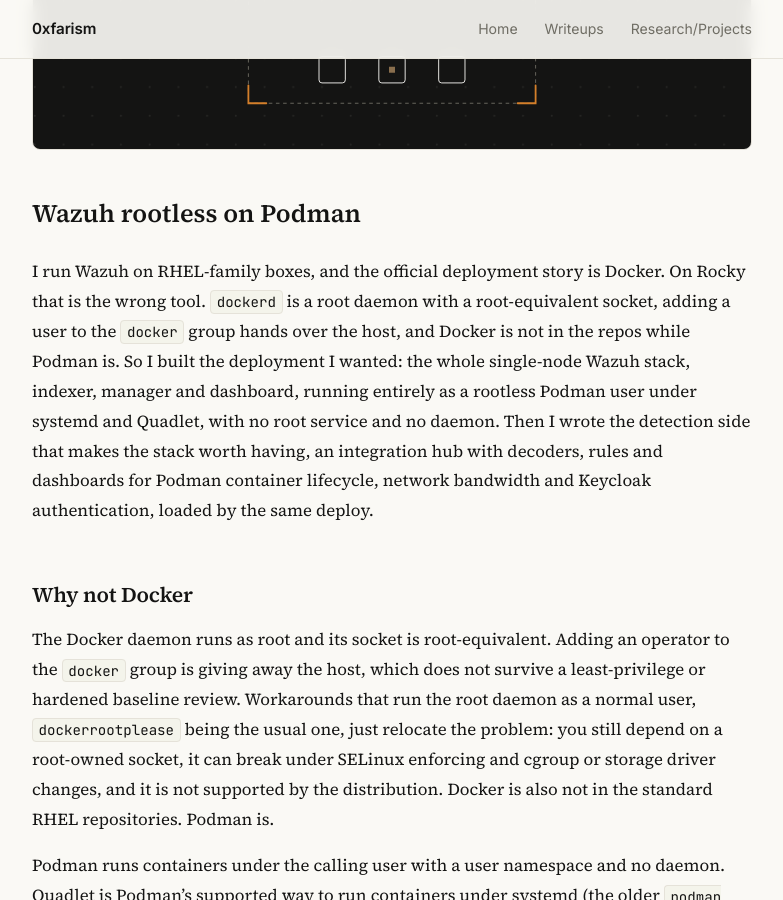
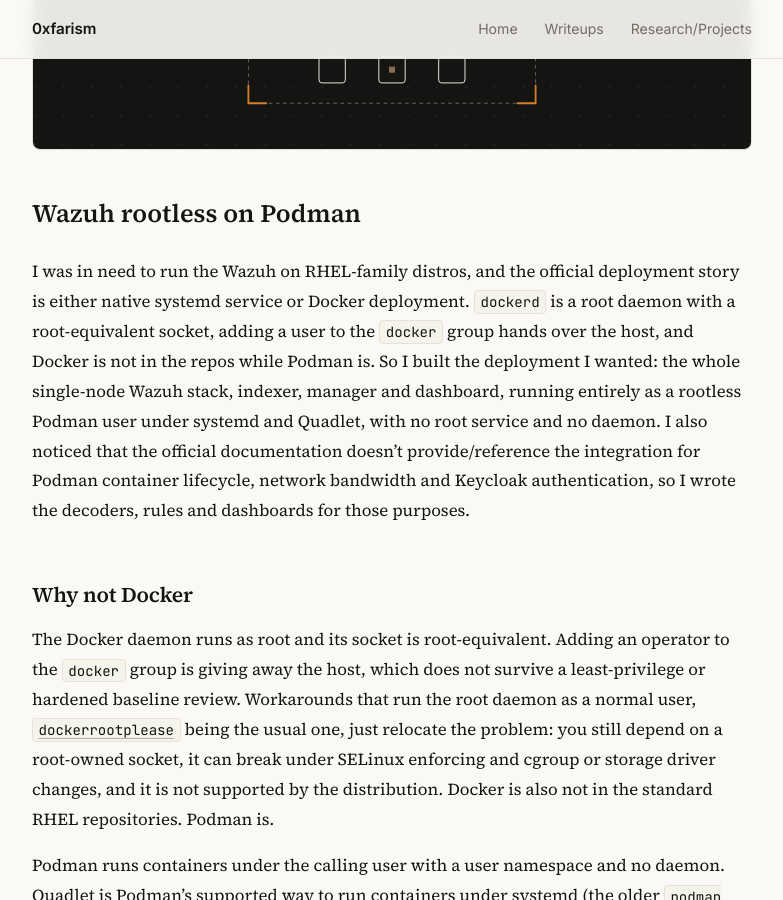
Before and after one commit to fmujcinagic/fmujcinagic.github.io, a Jekyll site: the page built from _articles/wazuh-rootless-podman.md, in a window 1280 px wide and 900 px high, scrolled down 413 px. Shown: the whole window, without its empty margins (248-1031 px from the left). Built offline with Jekyll 4.4.1, drawn with Linux system fonts in a browser that asks for light colours.

Commit message:
fix: post

```diff
--- a/_articles/wazuh-rootless-podman.md
+++ b/_articles/wazuh-rootless-podman.md
@@ -19,11 +19,11 @@
 
 # Wazuh rootless on Podman
 
-I run Wazuh on RHEL-family boxes, and the official deployment story is Docker. On Rocky that is the wrong tool. `dockerd` is a root daemon with a root-equivalent socket, adding a user to the `docker` group hands over the host, and Docker is not in the repos while Podman is. So I built the deployment I wanted: the whole single-node Wazuh stack, indexer, manager and dashboard, running entirely as a rootless Podman user under systemd and Quadlet, with no root service and no daemon. Then I wrote the detection side that makes the stack worth having, an integration hub with decoders, rules and dashboards for Podman container lifecycle, network bandwidth and Keycloak authentication, loaded by the same deploy.
+I was in need to run the Wazuh on RHEL-family distros, and the official deployment story is either native systemd service or Docker deployment. `dockerd` is a root daemon with a root-equivalent socket, adding a user to the `docker` group hands over the host, and Docker is not in the repos while Podman is. So I built the deployment I wanted: the whole single-node Wazuh stack, indexer, manager and dashboard, running entirely as a rootless Podman user under systemd and Quadlet, with no root service and no daemon. I also noticed that the official documentation doesn't provide/reference the integration for Podman container lifecycle, network bandwidth and Keycloak authentication, so I wrote the  decoders, rules and dashboards for those purposes.
 
 ## Why not Docker
 
-The Docker daemon runs as root and its socket is root-equivalent. Adding an operator to the `docker` group is giving away the host, which does not survive a least-privilege or hardened baseline review. Workarounds that run the root daemon as a normal user, `dockerrootplease` being the usual one, just relocate the problem: you still depend on a root-owned socket, it can break under SELinux enforcing and cgroup or storage driver changes, and it is not supported by the distribution. Docker is also not in the standard RHEL repositories. Podman is.
+The Docker daemon runs as root and its socket is root-equivalent. Adding an operator to the `docker` group is giving away the host, which does not survive a least-privilege or hardened baseline review. Workarounds that run the root daemon as a normal user, [`dockerrootplease`](https://fosterelli.co/privilege-escalation-via-docker) being the usual one, just relocate the problem: you still depend on a root-owned socket, it can break under SELinux enforcing and cgroup or storage driver changes, and it is not supported by the distribution. Docker is also not in the standard RHEL repositories. Podman is.
 
 Podman runs containers under the calling user with a user namespace and no daemon. [Quadlet](https://docs.podman.io/en/latest/markdown/podman-systemd.unit.5.html) is Podman's supported way to run containers under systemd (the older [`podman generate systemd`](https://docs.podman.io/en/latest/markdown/podman-generate-systemd.1.html) is deprecated in its favour), so the stack is supervised as user services, survives reboots, and can be upgraded by a regular user without root or Docker. Rootless containers cannot bind ports below 1024, so the dashboard lands on 8443 and syslog on 5514.
 
```
